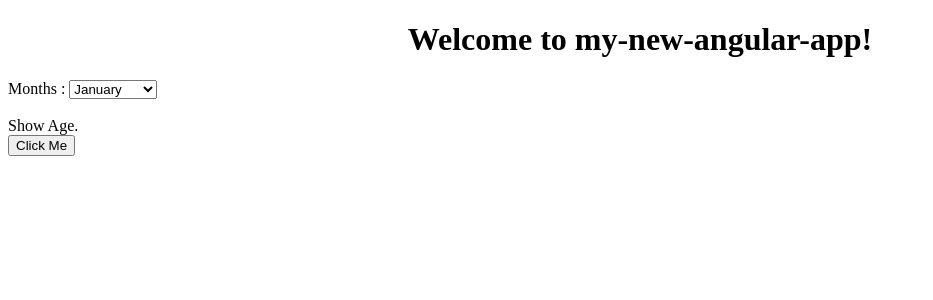
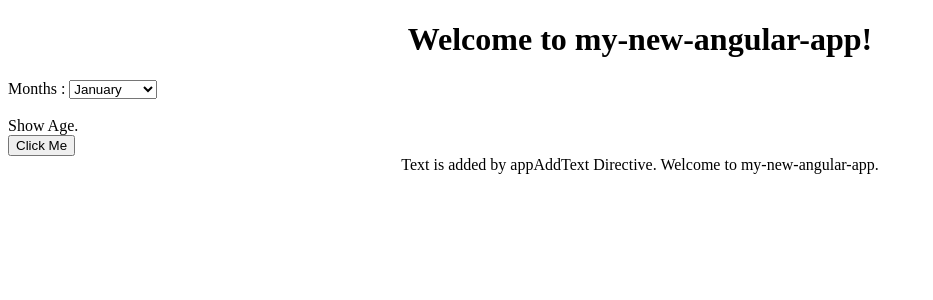
Before and after one commit to tuanhuy333/angular-study, an Angular app: page / in a window 1280 px wide. Shown: the top 300 px of the page, without its empty margins (0-933 px from the left). Built offline with nearby package versions, Linux system fonts and the light colour scheme.

Commit message:
Directive

```diff
--- /dev/null
+++ b/src/app/add-text.directive.ts
@@ -0,0 +1,15 @@
+import { Directive, ElementRef } from '@angular/core';
+
+@Directive({
+  selector: '[appAddText]'
+})
+export class AddTextDirective {
+
+
+
+  constructor(Element: ElementRef) {
+    console.log(Element);
+    Element.nativeElement.innerText = "Text is added by appAddText Directive.";
+  }
+
+}
--- a/src/app/app.component.html
+++ b/src/app/app.component.html
@@ -21,4 +21,8 @@
   Click Me
 </button>
 
+<div style = "text-align:center">
+  <span appAddText > Welcome to {{title}}.</span>
+</div>
+
 <router-outlet></router-outlet>
--- a/src/app/app.component.ts
+++ b/src/app/app.component.ts
@@ -18,10 +18,7 @@ export class AppComponent {
   showAge = false;
 
   myClickFunction(event: any) {
-    // hiển thị thông báo
-    alert("Button is clicked!");
-    // hiện thị log ra console
-    console.log(event);
+    this.showAge = !this.showAge;
   }
 
   changeMonth(event1:any){
--- a/src/app/app.module.ts
+++ b/src/app/app.module.ts
@@ -4,11 +4,13 @@ import { BrowserModule } from '@angular/platform-browser';
 import { AppRoutingModule } from './app-routing.module';
 import { AppComponent } from './app.component';
 import { MyNewComponentComponent } from './my-new-component/my-new-component.component';
+import { AddTextDirective } from './add-text.directive';
 
 @NgModule({
   declarations: [
     AppComponent,
-    MyNewComponentComponent
+    MyNewComponentComponent,
+    AddTextDirective
   ],
   imports: [
     BrowserModule,
```
Also changed, not shown: 2 other files (tests, documents, lock files or other folders).
